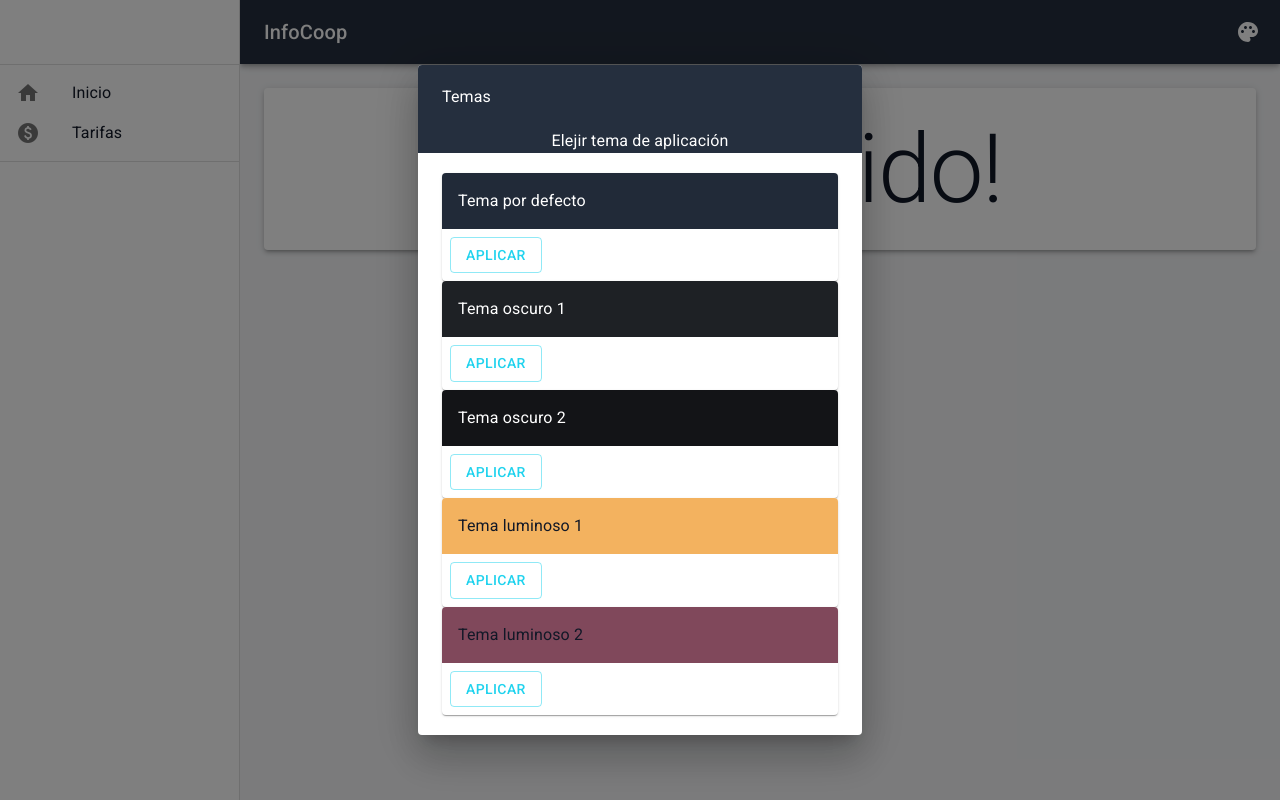
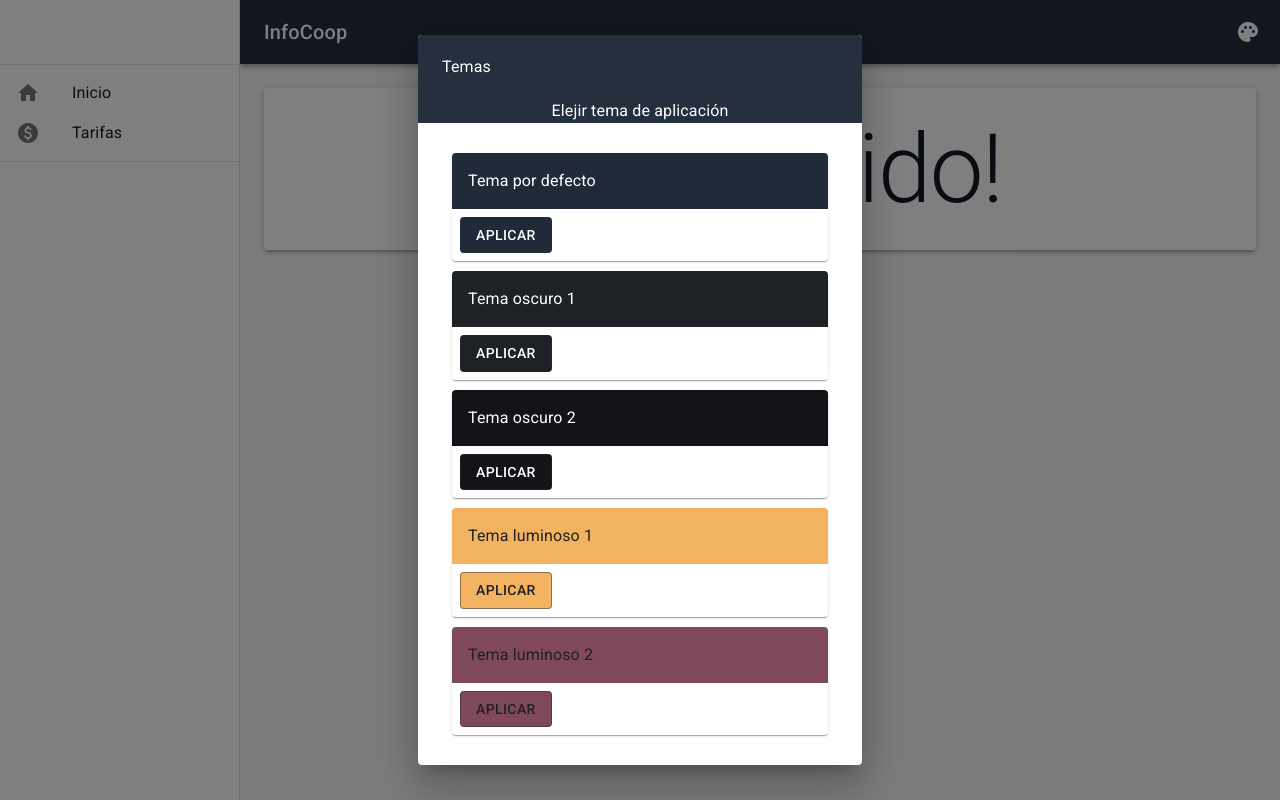
Before and after one commit to Tomyred/infocoop-app, a React (Create React App) app: page / in a window 1280 px wide. Both pictures are taken after a click on the button 1248 px from the left and 32 px from the top of the page. Built offline with nearby package versions, Linux system fonts and the light colour scheme.

Commit message:
theme color card fixed

```diff
--- a/src/app/dashboard/dialog.js
+++ b/src/app/dashboard/dialog.js
@@ -58,6 +58,9 @@ const DashboardDialog = props => {
                             <Card
                                 key={i}
                                 className="flex flex-col h-256 shadow"
+                                style={{
+                                    margin: 10,
+                                }}
                             >
                                 <CardContent
                                     style={{
@@ -75,7 +78,10 @@ const DashboardDialog = props => {
                                 <CardActions className="justify-center pb-24">
                                     <Button
                                         className="justify-start px-32"
-                                        color="secondary"
+                                        style={{
+                                            backgroundColor: item.mainColor,
+                                            color: item.contrastColor,
+                                        }}
                                         variant="outlined"
                                         onClick={() =>
                                             dispatch(changeTheme(item.theme))
--- a/src/app/theme/theme.js
+++ b/src/app/theme/theme.js
@@ -162,10 +162,12 @@ export const themes = [
         themeName: "Tema luminoso 1",
         theme: lightTheme1,
         mainColor: "#F3B25F",
+        contrastColor: "#1E2125",
     },
     {
         themeName: "Tema luminoso 2",
         theme: lightTheme2,
         mainColor: "#80485B",
+        contrastColor: "#1E2125",
     },
 ];
```
